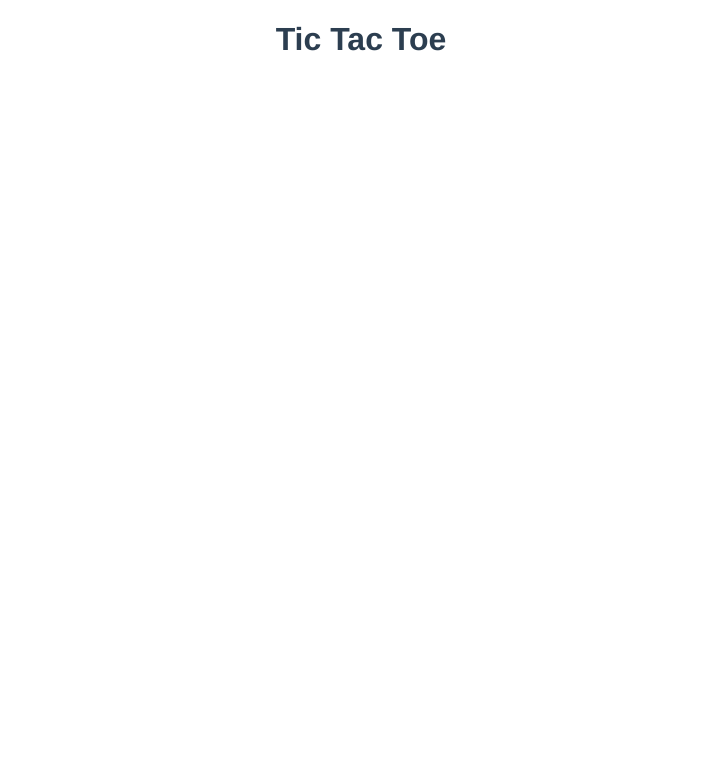
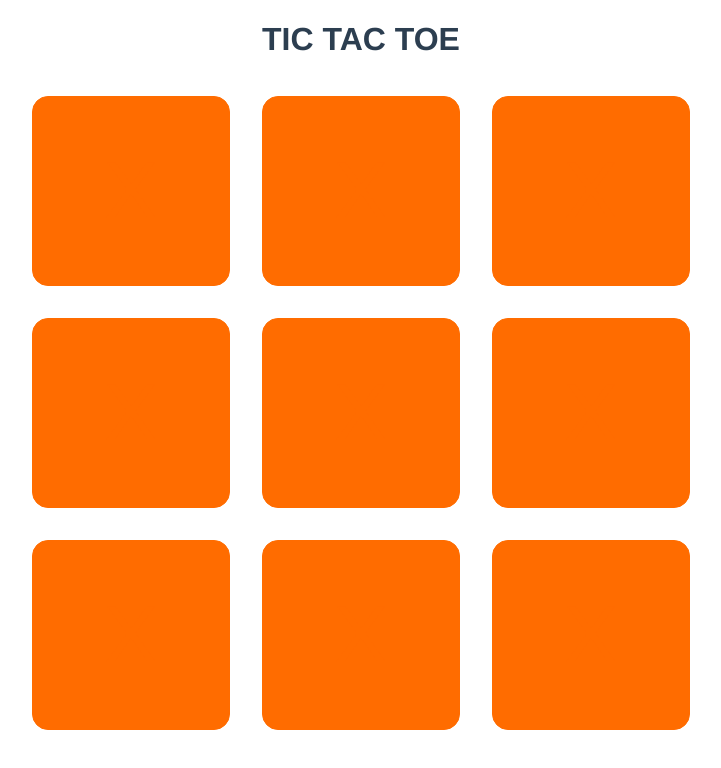
Before and after one commit to mggude/ggt3, a Vue app in the folder ggt3/: page / in a window 1280 px wide. Shown: the top 768 px of the page, without its empty margins (279-1000 px from the left). Built offline with nearby package versions, Linux system fonts and the light colour scheme.

Commit message:
Builds game board and logic
Initial styling and JS. Adds grid and winner state

```diff
--- a/ggt3/src/components/Grid.vue
+++ b/ggt3/src/components/Grid.vue
@@ -1,16 +1,146 @@
 <template>
-    <h1>Tic Tac Toe</h1>
+<div class="container">
+    <h1 id="header">{{ headerText }}</h1>
+    <div v-for="row in grid" :key="row" class="row">
+      <div v-for="cell in row" :key="cell" class="cell" @click="play(cell)">
+        <span :class="cell.mark ? 'visible-text' : ''">{{ cell.mark || 'X' }}</span>
+      </div>
+    </div>
+</div>
 </template>
 
 <script>
 // @ is an alias to /src
 
 export default {
-  name: 'Grid'
+  name: 'Grid',
+  data: () => ({
+    grid: [
+        [{location: '00', mark: ''}, {location: '01', mark: ''}, {location: '02', mark: ''}],
+        [{location: '10', mark: ''}, {location: '11', mark: ''}, {location: '12', mark: ''}],
+        [{location: '20', mark: ''}, {location: '21', mark: ''}, {location: '22', mark: ''}],
+    ],
+    whoseTurnIsIt: 'X',
+    win: false
+  }),
+  computed: {
+    headerText(){
+      if (this.win) {
+        return `WINNER`
+      }
+      return `TIC TAC TOE`
+    }
+  },
+  methods: {
+    play(cell) {
+      if (cell.mark || this.win) {
+        return
+      }
+      // mark this cell (in grid) as whoseTurnIsIt (x or o)
+      const newMark = this.whoseTurnIsIt
+      const locationRow = cell.location[0]
+      const locationCol = cell.location[1]
+      this.grid[locationRow][locationCol].mark = newMark
+      //this.checkWin()
+      console.log("did you win?" + this.checkWin());
+      // change whoseTurnIsIt to the other player
+      this.whoseTurnIsIt = this.whoseTurnIsIt === 'X' ? 'O' : 'X'
 
+    },
+    checkRow(row) {
+      // [{location: '20', mark: ''}, {location: '21', mark: ''}, {location: '22', mark: ''}]
+      let win = true
+      const firstCellMark = row[0].mark // => 'x'
+      row.forEach(cell => {
+        if (cell.mark === '') {
+          win = false;
+        }
+        // {location: '20', mark: ''}
+        if (firstCellMark !== cell.mark) {
+          win = false
+        }
+      })
+      return win
+    },
+    getCol(colNum) {
+      const col = []
+      this.grid.forEach(row => {
+        col.push(row[colNum])
+      })
+      return col
+    },
+    checkCol(col) {
+      let win = true
+      const firstCellMark = col[0].mark // => 'x'
+      col.forEach(cell => {
+        if (cell.mark === '') {
+          win = false
+        }
+        // {location: '20', mark: ''}
+        if (firstCellMark !== cell.mark) {
+          win = false
+        }
+      })
+      return win
+    },
+    checkWin() {
+      let win = false;
+      [0, 1, 2].forEach((index) => {
+        if (this.checkCol(this.getCol(index))) {
+          win = true
+        }
+      })
+      this.grid.forEach(row => {
+        if (this.checkRow(row)) {
+          win = true
+        }
+      })
+      if (this.checkDiagonAlley()) {
+        win = true
+      }
+      this.win = win
+      return win
+    },
+    checkDiagonAlley() {
+      const middleCell = this.grid[1][1].mark // {location: '21', mark: ''}
+      const topLeftCell = this.grid[0][0].mark
+      const bottomRightCell = this.grid[2][2].mark
+      const topRightCell = this.grid[0][2].mark
+      const bottomLeftCell = this.grid[2][0].mark
+      if (middleCell === '') return false
+      if (middleCell === topLeftCell && middleCell === bottomRightCell) return true
+      if (middleCell === topRightCell && middleCell === bottomLeftCell) return true
+    },
+  }
 }
 </script>
 
 <style lang="scss">
+.container {
+  margin: auto;
+  width: 70%;
+}
+
+.row {
+  display: flex;
+  justify-content: center;
+  margin: auto;
+  width: 80%;
+}
+
+.cell {
+  background-color: #ff6c00;
+  border: 1px solid #ff6c00;
+  color: #ff6c00;
+  border-radius: 1rem;
+  padding: 3rem;
+  margin: 1rem;
+  font-size: 5rem;
+  min-width: 100px;
+}
+
+.visible-text {
+  color: #fff;
+}
 
 </style>
```
